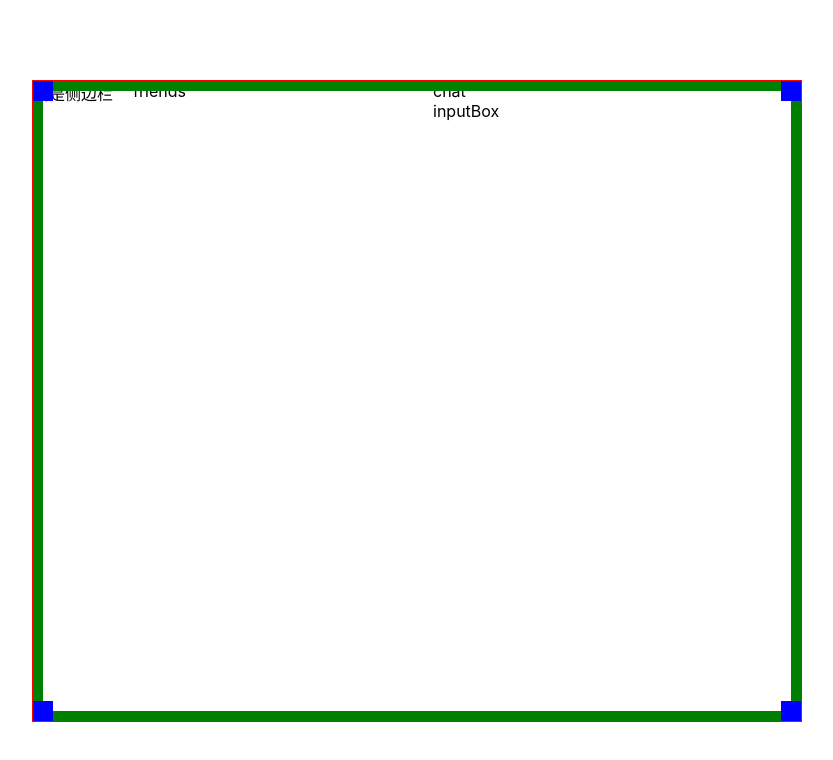
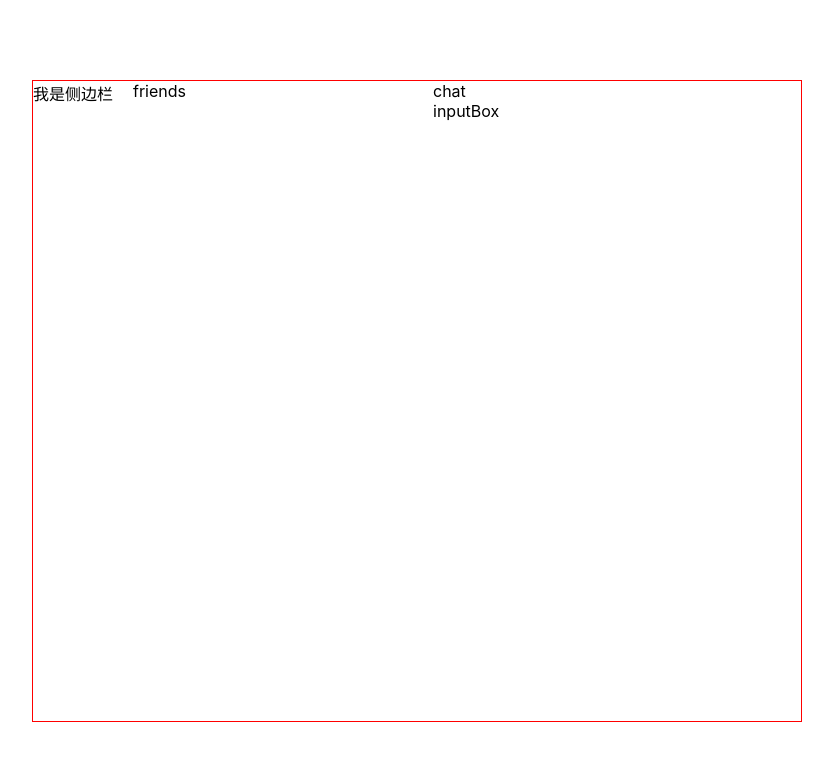
Before and after one commit to wxia09/chitchat, a React (Create React App) app: page / in a window 1280 px wide. Shown: the top 760 px of the page, without its empty margins (224-1057 px from the left). Built offline with nearby package versions, Linux system fonts and the light colour scheme.

Commit message:
del background

```diff
--- a/src/components/DragSize/DragSizeItem/index.jsx
+++ b/src/components/DragSize/DragSizeItem/index.jsx
@@ -48,7 +48,7 @@ class DragSizeItem extends React.Component {
     let props = this.props;
     let { boxWidth, boxHeight, middleWidth, middleHeight, cornerWidth, cornerHeight, type } = props;
     let boxStyle = {};
-    if (/^(top.left|top.right|bottom.left|bottom.right)/gi.test(type)) {
+    if (/^(top.left|to:wp.right|bottom.left|bottom.right)/gi.test(type)) {
       boxStyle = {
         width: cornerWidth + "px",
         height: cornerHeight + "px",
--- a/src/components/DragSize/DragSizeItem/scss/index.scss
+++ b/src/components/DragSize/DragSizeItem/scss/index.scss
@@ -1,6 +1,6 @@
 .corner {
   position: absolute;
-  background: blue;
+  //background: blue;
   &.left {
     left: 0;
   }
@@ -16,7 +16,7 @@
 }
 .middle {
   position: absolute;
-  background: green;
+  //background: green;
   &.top {
     top: 0;
     left: 20px;
```
